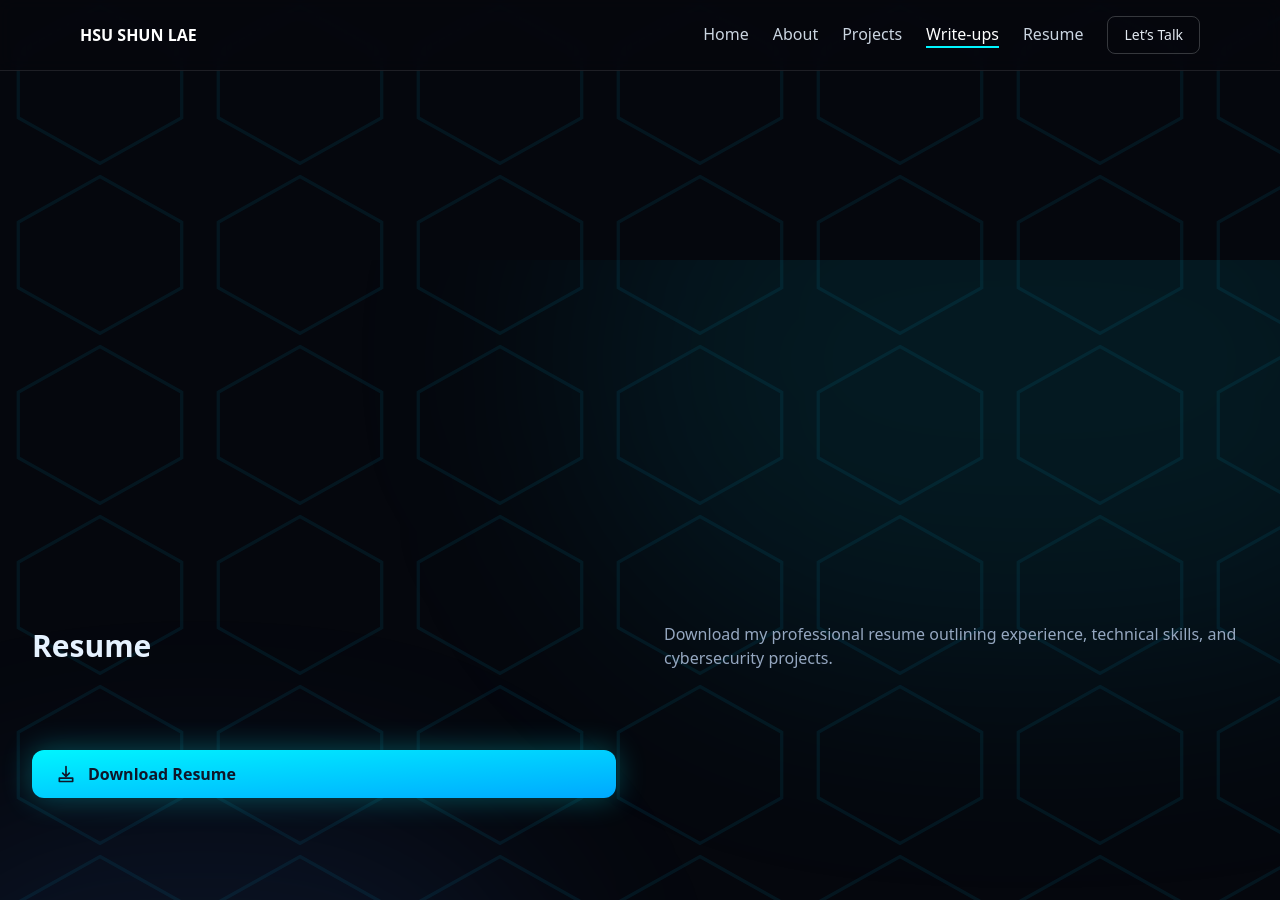
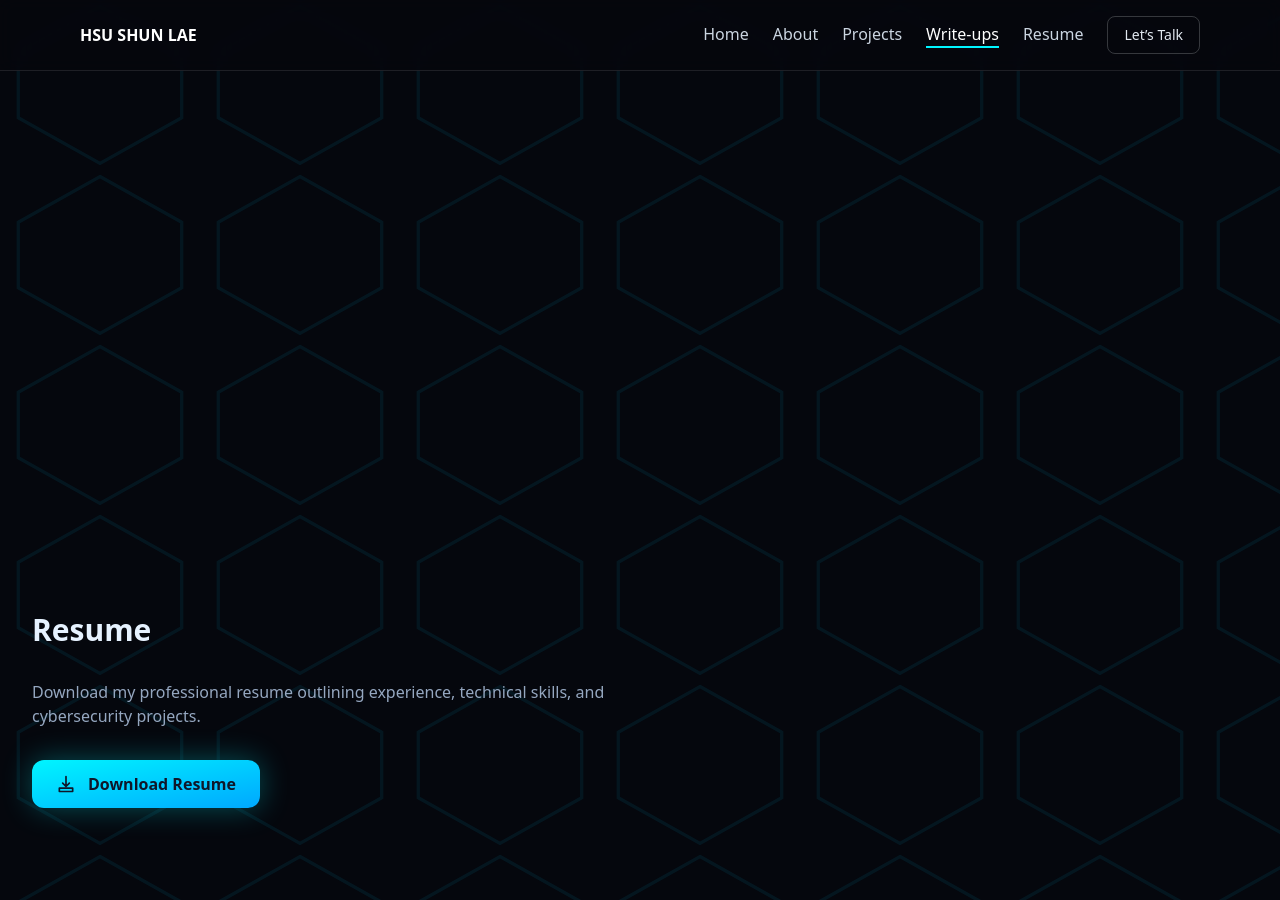
Before and after one commit to HsuShunLae/HsuShunLae.github.io, a Jekyll site: the page built from index.md, in a window 1280 px wide and 900 px high, scrolled down 3460 px. Built offline with Jekyll 4.4.1, drawn with Linux system fonts in a browser that asks for light colours; nearby versions of some CDN libraries.

Commit message:
Update resume-section.html

```diff
--- a/_includes/resume-section.html
+++ b/_includes/resume-section.html
@@ -1,12 +1,6 @@
 <section id="resume" class="relative min-h-screen flex items-center overflow-hidden">
 
-  <!-- Background glow layers -->
-  <div class="absolute inset-0 -z-10">
-    <div class="absolute w-[900px] h-[600px] bg-cyan-500/10 blur-[120px] top-[-200px] right-[-200px] rounded-full"></div>
-    <div class="absolute w-[700px] h-[500px] bg-blue-500/10 blur-[100px] bottom-[-150px] left-[-150px] rounded-full"></div>
-  </div>
-
-  <div class="mx-auto w-full max-w-[1300px] px-8 grid md:grid-cols-2 gap-12 items-center">
+  <div class="mx-auto w-full max-w-[1300px] px-8 items-center">
 
    <h2 class="text-3xl font-bold mb-8">
         Resume
```
